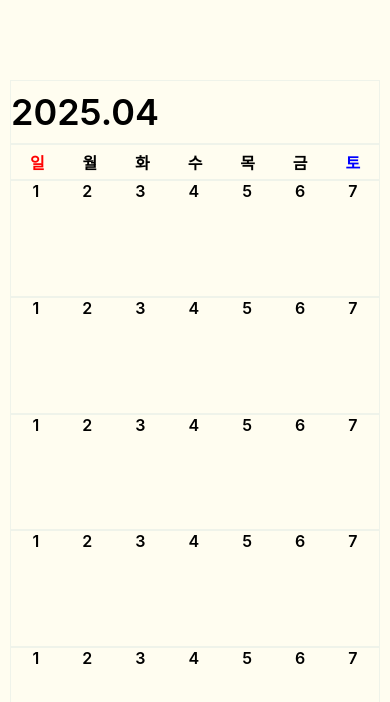
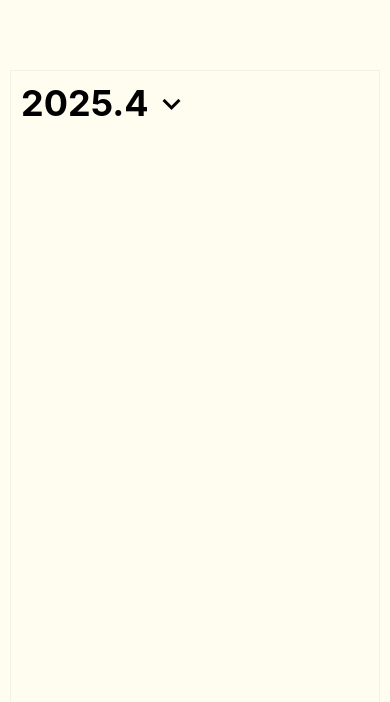
Before and after one commit to leechleech04/Schedule-Manager, a React Native app in the folder schedule-manager/: screen / in a window 390 px wide. Shown: the top 702 px of the page. Built offline with nearby package versions, Linux system fonts and the light colour scheme.

Commit message:
Feat Header

```diff
--- a/schedule-manager/App.tsx
+++ b/schedule-manager/App.tsx
@@ -1,27 +1,22 @@
-import { View } from 'react-native';
 import Calender from './components/Calender';
-import Header from './components/Header';
 import styled from 'styled-components/native';
 import colors from './colors';
+import { Provider } from 'react-redux';
+import store from './store';
 
 const Background = styled.View`
   flex: 1;
-  padding: 80px 10px;
+  padding: 70px 10px;
   background-color: ${colors.white};
-`;
-
-const Container = styled.View`
-  flex: 1;
 `;
 
 const App = () => {
   return (
-    <Background>
-      <Container>
-        <Header />
+    <Provider store={store}>
+      <Background>
         <Calender />
-      </Container>
-    </Background>
+      </Background>
+    </Provider>
   );
 };
 
--- a/schedule-manager/components/Calender.tsx
+++ b/schedule-manager/components/Calender.tsx
@@ -1,178 +1,14 @@
 import styled from 'styled-components/native';
-import colors from '../colors';
+import Header from './Header';
 
 const Container = styled.View`
-  flex: 10;
-`;
-
-const DayWeek = styled.View`
-  flex-direction: row;
-  justify-content: space-between;
-  border: 1px solid ${colors.grey};
-`;
-
-const Day = styled.View`
-  flex-grow: 1;
-  padding: 5px 0;
-`;
-
-const DateWeek = styled.View`
-  flex: 2;
-  flex-direction: row;
-  border: 1px solid ${colors.grey};
-`;
-
-const Date = styled.View`
-  flex-grow: 1;
-`;
-
-const Text = styled.Text`
-  text-align: center;
-  font-size: 16px;
-  font-weight: 600;
+  flex: 1;
 `;
 
 const Calender = () => {
   return (
     <Container>
-      <DayWeek>
-        <Day>
-          <Text style={{ color: 'red' }}>일</Text>
-        </Day>
-        <Day>
-          <Text>월</Text>
-        </Day>
-        <Day>
-          <Text>화</Text>
-        </Day>
-        <Day>
-          <Text>수</Text>
-        </Day>
-        <Day>
-          <Text>목</Text>
-        </Day>
-        <Day>
-          <Text>금</Text>
-        </Day>
-        <Day>
-          <Text style={{ color: 'blue' }}>토</Text>
-        </Day>
-      </DayWeek>
-      <DateWeek>
-        <Date>
-          <Text>1</Text>
-        </Date>
-        <Date>
-          <Text>2</Text>
-        </Date>
-        <Date>
-          <Text>3</Text>
-        </Date>
-        <Date>
-          <Text>4</Text>
-        </Date>
-        <Date>
-          <Text>5</Text>
-        </Date>
-        <Date>
-          <Text>6</Text>
-        </Date>
-        <Date>
-          <Text>7</Text>
-        </Date>
-      </DateWeek>
-      <DateWeek>
-        <Date>
-          <Text>1</Text>
-        </Date>
-        <Date>
-          <Text>2</Text>
-        </Date>
-        <Date>
-          <Text>3</Text>
-        </Date>
-        <Date>
-          <Text>4</Text>
-        </Date>
-        <Date>
-          <Text>5</Text>
-        </Date>
-        <Date>
-          <Text>6</Text>
-        </Date>
-        <Date>
-          <Text>7</Text>
-        </Date>
-      </DateWeek>
-      <DateWeek>
-        <Date>
-          <Text>1</Text>
-        </Date>
-        <Date>
-          <Text>2</Text>
-        </Date>
-        <Date>
-          <Text>3</Text>
-        </Date>
-        <Date>
-          <Text>4</Text>
-        </Date>
-        <Date>
-          <Text>5</Text>
-        </Date>
-        <Date>
-          <Text>6</Text>
-        </Date>
-        <Date>
-          <Text>7</Text>
-        </Date>
-      </DateWeek>
-      <DateWeek>
-        <Date>
-          <Text>1</Text>
-        </Date>
-        <Date>
-          <Text>2</Text>
-        </Date>
-        <Date>
-          <Text>3</Text>
-        </Date>
-        <Date>
-          <Text>4</Text>
-        </Date>
-        <Date>
-          <Text>5</Text>
-        </Date>
-        <Date>
-          <Text>6</Text>
-        </Date>
-        <Date>
-          <Text>7</Text>
-        </Date>
-      </DateWeek>
-      <DateWeek>
-        <Date>
-          <Text>1</Text>
-        </Date>
-        <Date>
-          <Text>2</Text>
-        </Date>
-        <Date>
-          <Text>3</Text>
-        </Date>
-        <Date>
-          <Text>4</Text>
-        </Date>
-        <Date>
-          <Text>5</Text>
-        </Date>
-        <Date>
-          <Text>6</Text>
-        </Date>
-        <Date>
-          <Text>7</Text>
-        </Date>
-      </DateWeek>
+      <Header />
     </Container>
   );
 };
--- a/schedule-manager/components/Header.tsx
+++ b/schedule-manager/components/Header.tsx
@@ -1,21 +1,96 @@
+import { useDispatch, useSelector } from 'react-redux';
 import styled from 'styled-components/native';
+import MaterialIcons from '@expo/vector-icons/MaterialIcons';
 import colors from '../colors';
+import DateTimePicker from '@react-native-community/datetimepicker';
+import { setCurrentDate } from '../store';
+import { useState } from 'react';
 
 const Container = styled.View`
   flex: 1;
   border: 1px solid ${colors.grey};
-  justify-content: center;
 `;
 
-const Text = styled.Text`
-  font-size: 36px;
-  font-weight: 600;
+const HeaderPressable = styled.Pressable`
+  flex-direction: row;
+  padding: 10px;
 `;
 
+const HeaderText = styled.Text`
+  font-size: 36px;
+  font-weight: 700;
+  color: black;
+`;
+
+const DatePickerContainer = styled.View`
+  position: absolute;
+  top: 50px;
+  align-self: center;
+`;
+
+const ArrowIconWrapper = styled.View`
+  margin-top: 5px;
+  margin-left: 5px;
+`;
+
+interface RootState {
+  currentDate: {
+    year: number;
+    month: number;
+    date: number;
+  };
+}
+
 const Header = () => {
+  const dispatch = useDispatch();
+
+  const currentDate = useSelector((state: RootState) => state.currentDate);
+
+  const onDateChange = (_: any, selectedDate: Date | undefined) => {
+    if (selectedDate === undefined) {
+      return;
+    }
+    dispatch(
+      setCurrentDate({
+        year: selectedDate.getFullYear(),
+        month: selectedDate.getMonth() + 1,
+        date: selectedDate.getDate(),
+      })
+    );
+  };
+
+  const [isDatePickerVisible, setIsDatePickerVisible] = useState(false);
+
   return (
     <Container>
-      <Text>2025.04</Text>
+      <HeaderPressable onPress={() => setIsDatePickerVisible((prev) => !prev)}>
+        <HeaderText>
+          {currentDate.year}.{currentDate.month}
+        </HeaderText>
+        <ArrowIconWrapper>
+          {isDatePickerVisible ? (
+            <MaterialIcons name="keyboard-arrow-up" size={36} color="black" />
+          ) : (
+            <MaterialIcons name="keyboard-arrow-down" size={36} color="black" />
+          )}
+        </ArrowIconWrapper>
+      </HeaderPressable>
+      {isDatePickerVisible ? (
+        <DatePickerContainer>
+          <DateTimePicker
+            value={
+              new Date(
+                currentDate.year,
+                currentDate.month - 1,
+                currentDate.date
+              )
+            }
+            mode="date"
+            display="spinner"
+            onChange={onDateChange}
+          />
+        </DatePickerContainer>
+      ) : null}
     </Container>
   );
 };
--- /dev/null
+++ b/schedule-manager/store.ts
@@ -0,0 +1,27 @@
+import { configureStore, createSlice } from '@reduxjs/toolkit';
+import moment from 'moment';
+
+const currentDate = createSlice({
+  name: 'currentDate',
+  initialState: {
+    year: Number(moment().format('YYYY')),
+    month: Number(moment().format('MM')),
+    date: Number(moment().format('DD')),
+  },
+  reducers: {
+    setCurrentDate: (state, action) => {
+      const { year, month, date } = action.payload;
+      state.year = year;
+      state.month = month;
+      state.date = date;
+    },
+  },
+});
+
+export const { setCurrentDate } = currentDate.actions;
+
+export default configureStore({
+  reducer: {
+    currentDate: currentDate.reducer,
+  },
+});
```
Also changed, not shown: schedule-manager/package.json (+6 -1 lines), 1 other file (tests, documents, lock files or other folders).
